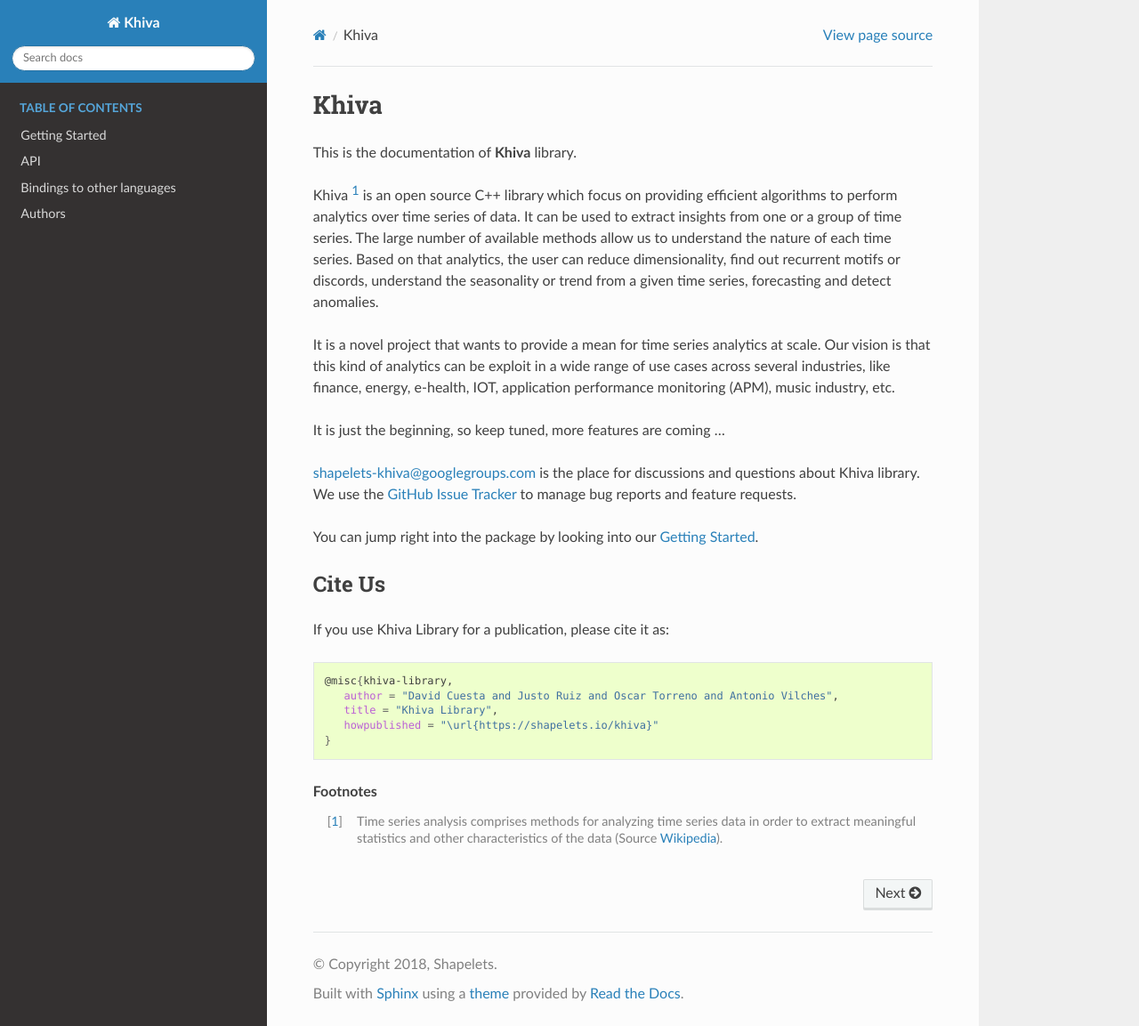
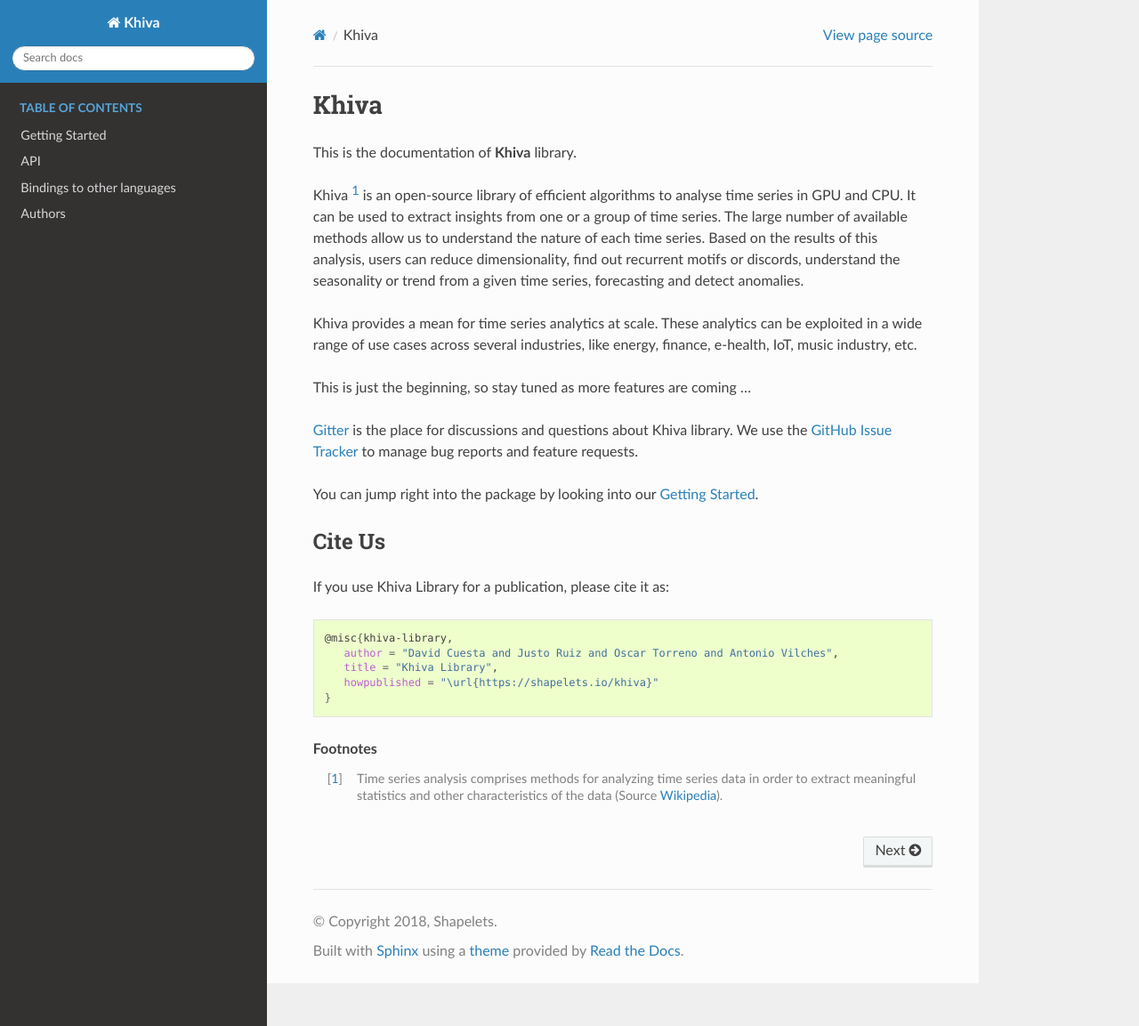
Before and after one commit to shapelets/khiva, a Sphinx documentation site: the page built from doc/sphinx/source/index.rst, in a window 1280 px wide and 1153 px high. Shown: the whole window at 89% size. Built offline with Sphinx 7.4.7 and the Read the Docs theme 2.0.0, drawn with Linux system fonts in a browser that asks for light colours.

Commit message:
Update index (#10)
Few changes adn adding Gitter instead of Google Groups

```diff
--- a/doc/sphinx/source/index.rst
+++ b/doc/sphinx/source/index.rst
@@ -4,20 +4,13 @@
 
 This is the documentation of **Khiva** library.
 
-Khiva [#f1]_ is an open source C++ library which focus on providing efficient algorithms to perform analytics over
-time series of data. It can be used to extract insights from one or a group of time series. The large number of
-available methods allow us to understand the nature of each time series. Based on that analytics, the user can
-reduce dimensionality, find out recurrent motifs or discords, understand the seasonality or trend from a given time
-series, forecasting and detect anomalies.
+Khiva [#f1]_ is an open-source library of efficient algorithms to analyse time series in GPU and CPU. It can be used to extract insights from one or a group of time series. The large number of available methods allow us to understand the nature of each time series. Based on the results of this analysis, users can reduce dimensionality, find out recurrent motifs or discords, understand the seasonality or trend from a given time series, forecasting and detect anomalies.
 
-It is a novel project that wants to provide a mean for time series analytics at scale. Our vision is that this kind
-of analytics can be exploit in a wide range of use cases across several industries, like finance, energy, e-health,
-IOT, application performance monitoring (APM), music industry, etc.
+Khiva provides a mean for time series analytics at scale. These analytics can be exploited in a wide range of use cases across several industries, like energy, finance, e-health, IoT, music industry, etc.
 
-It is just the beginning, so keep tuned, more features are coming ...
+This is just the beginning, so stay tuned as more features are coming ...
 
-`shapelets-khiva@googlegroups.com
-<https://groups.google.com/forum/?fromgroups#!forum/shapelets-khiva>`_ is the place for discussions and questions about
+`Gitter <https://gitter.im/shapelets-io/khiva>`_ is the place for discussions and questions about
 Khiva library. We use the `GitHub Issue Tracker <https://github.com/shapelets/khiva/issues>`_ to manage bug reports
 and feature requests.
 
```
